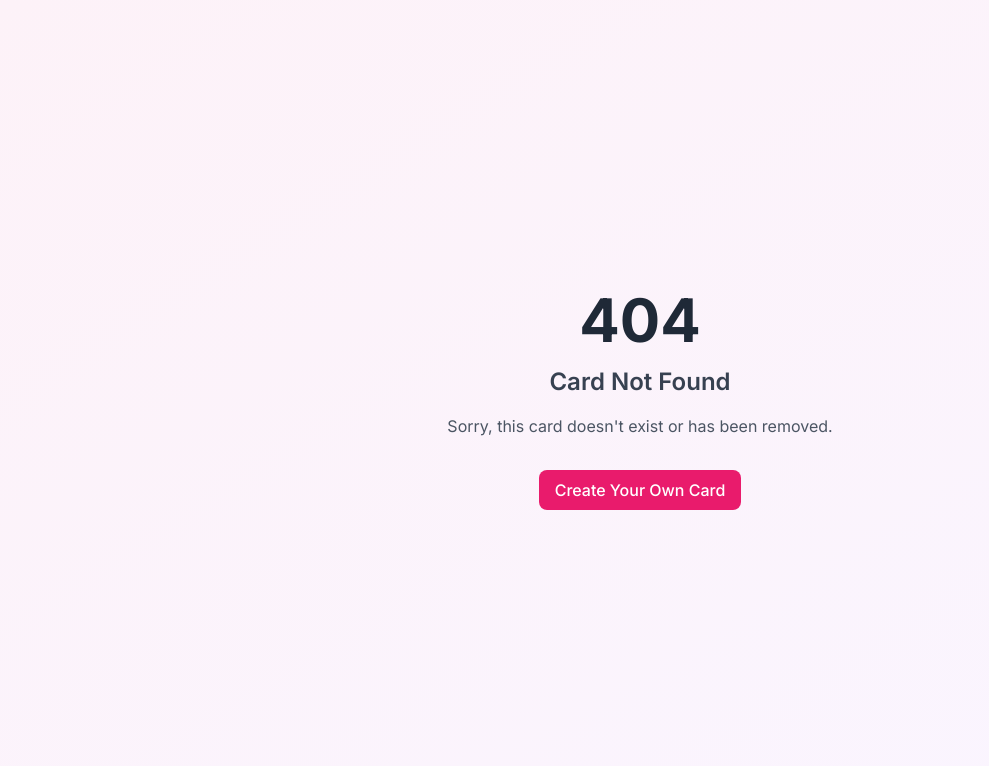
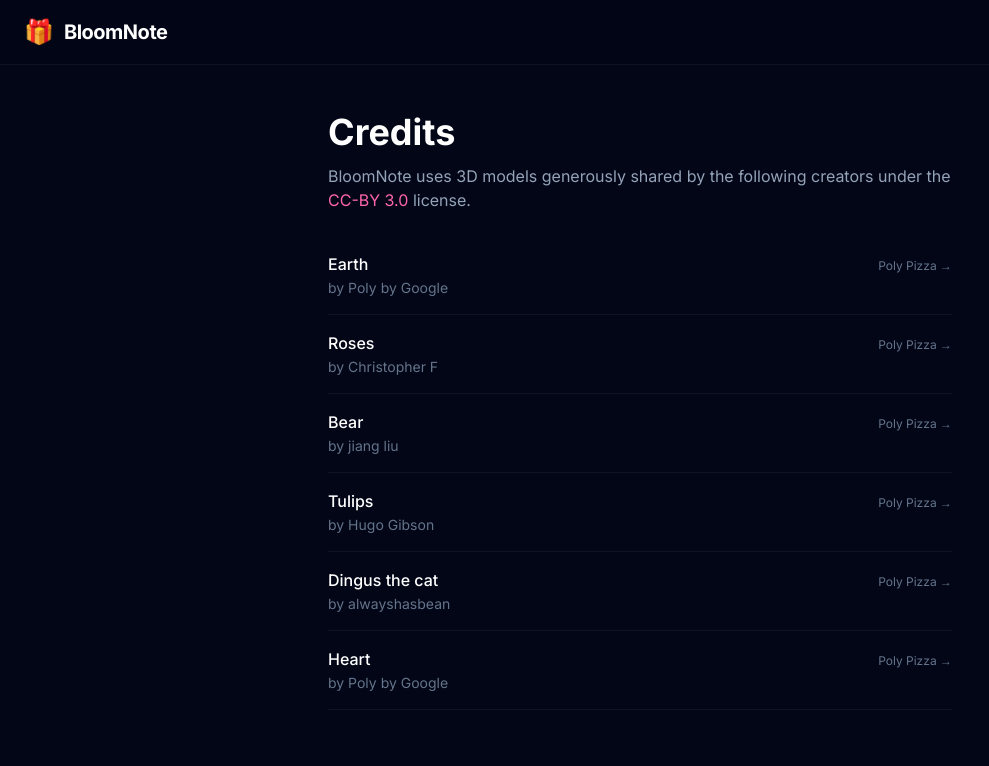
Before and after one commit to Qamil-Mirza/bloom-note, a Next.js app: page /credits in a window 1280 px wide. Before the commit this address had no page. Shown: the top 766 px of the page, without its empty margins (0-989 px from the left). Built offline with nearby package versions, Linux system fonts and the light colour scheme.

Commit message:
[feature]: Add special thanks to the 3D model providers

```diff
--- /dev/null
+++ b/app/credits/page.tsx
@@ -0,0 +1,135 @@
+import Link from 'next/link';
+
+const models = [
+  {
+    name: 'Earth',
+    author: 'Poly by Google',
+    license: 'CC-BY',
+    licenseUrl: 'https://creativecommons.org/licenses/by/3.0/',
+    source: 'Poly Pizza',
+    sourceUrl: 'https://poly.pizza/m/94XG1XUy10q',
+  },
+  {
+    name: 'Roses',
+    author: 'Christopher F',
+    license: 'CC-BY',
+    licenseUrl: 'https://creativecommons.org/licenses/by/3.0/',
+    source: 'Poly Pizza',
+    sourceUrl: 'https://poly.pizza/m/1SUvEuQWCD2',
+  },
+  {
+    name: 'Bear',
+    author: 'jiang liu',
+    license: 'CC-BY',
+    licenseUrl: 'https://creativecommons.org/licenses/by/3.0/',
+    source: 'Poly Pizza',
+    sourceUrl: 'https://poly.pizza/m/3Eb9oLfZYIc',
+  },
+  {
+    name: 'Tulips',
+    author: 'Hugo Gibson',
+    license: 'CC-BY',
+    licenseUrl: 'https://creativecommons.org/licenses/by/3.0/',
+    source: 'Poly Pizza',
+    sourceUrl: 'https://poly.pizza/m/2zT-C10njmX',
+  },
+  {
+    name: 'Dingus the cat',
+    author: 'alwayshasbean',
+    license: 'CC-BY',
+    licenseUrl: 'https://creativecommons.org/licenses/by/3.0/',
+    source: 'Poly Pizza',
+    sourceUrl: 'https://poly.pizza/m/4dXgbKLHD9',
+  },
+  {
+    name: 'Heart',
+    author: 'Poly by Google',
+    license: 'CC-BY',
+    licenseUrl: 'https://creativecommons.org/licenses/by/3.0/',
+    source: 'Poly Pizza',
+    sourceUrl: 'https://poly.pizza/m/8RA5hHU5gHK',
+  },
+];
+
+export default function CreditsPage() {
+  return (
+    <div className="bg-slate-950 min-h-screen">
+      <nav className="fixed top-0 left-0 right-0 z-[100] backdrop-blur-md bg-slate-950/60 border-b border-white/5">
+        <div className="max-w-7xl mx-auto px-6 py-4 flex items-center justify-between">
+          <Link href="/" className="flex items-center gap-2.5">
+            <span className="text-2xl">🎁</span>
+            <span className="text-xl font-bold text-white tracking-tight">
+              BloomNote
+            </span>
+          </Link>
+        </div>
+      </nav>
+
+      <main className="max-w-2xl mx-auto px-6 pt-28 pb-16">
+        <h1 className="text-3xl sm:text-4xl font-bold text-white mb-3">
+          Credits
+        </h1>
+        <p className="text-slate-400 mb-10">
+          BloomNote uses 3D models generously shared by the following creators
+          under the{' '}
+          <a
+            href="https://creativecommons.org/licenses/by/3.0/"
+            target="_blank"
+            rel="noopener noreferrer"
+            className="text-romantic-400 hover:underline"
+          >
+            CC-BY 3.0
+          </a>{' '}
+          license.
+        </p>
+
+        <div className="space-y-4">
+          {models.map((model) => (
+            <div
+              key={model.name}
+              className="flex items-baseline justify-between gap-4 border-b border-white/5 pb-4"
+            >
+              <div>
+                <a
+                  href={model.sourceUrl}
+                  target="_blank"
+                  rel="noopener noreferrer"
+                  className="text-white font-medium hover:text-romantic-300 transition-colors"
+                >
+                  {model.name}
+                </a>
+                <p className="text-sm text-slate-500 mt-0.5">
+                  by {model.author}
+                </p>
+              </div>
+              <a
+                href={model.sourceUrl}
+                target="_blank"
+                rel="noopener noreferrer"
+                className="text-xs text-slate-500 hover:text-slate-300 transition-colors shrink-0"
+              >
+                {model.source} &rarr;
+              </a>
+            </div>
+          ))}
+        </div>
+
+        <div className="mt-14 border border-white/10 rounded-xl p-6 sm:p-8 bg-white/[0.02]">
+          <h2 className="text-lg font-semibold text-white mb-3">
+            A note from the developer
+          </h2>
+          <p className="text-slate-400 leading-relaxed">
+            This project would not have been possible without these creators. As someone
+            with no prior experience building 3D renders, their openly shared work is
+            what allowed BloomNote to exist at all. What you see on screen is a direct
+            result of their generosity in sharing high-quality 3D models for others to
+            build upon. Thank you.
+          </p>
+          <p className="text-slate-500 mt-4">
+            — Qamil
+          </p>
+        </div>
+      </main>
+    </div>
+  );
+}
--- a/app/page.tsx
+++ b/app/page.tsx
@@ -16,12 +16,20 @@ export default function Home() {
               BloomNote
             </span>
           </div>
+          <div className="flex items-center gap-6">
+            <Link
+              href="/credits"
+              className="text-sm text-slate-300 hover:text-white transition-colors"
+            >
+              Credits
+            </Link>
             <Link
               href="/create"
               className="px-5 py-2 rounded-full bg-romantic-600 text-white text-sm font-medium hover:bg-romantic-500 transition-colors"
             >
               Get Started
             </Link>
+          </div>
         </div>
       </nav>
 
@@ -76,6 +84,9 @@ export default function Home() {
           <p className="text-xs text-slate-600">
             Made with love for Valentine&apos;s Day
           </p>
+          <Link href="/credits" className="text-xs text-slate-600 hover:text-slate-400 transition-colors">
+            Credits
+          </Link>
         </div>
       </footer>
     </div>
```
Lines whose indentation alone changed are shown as unchanged.
